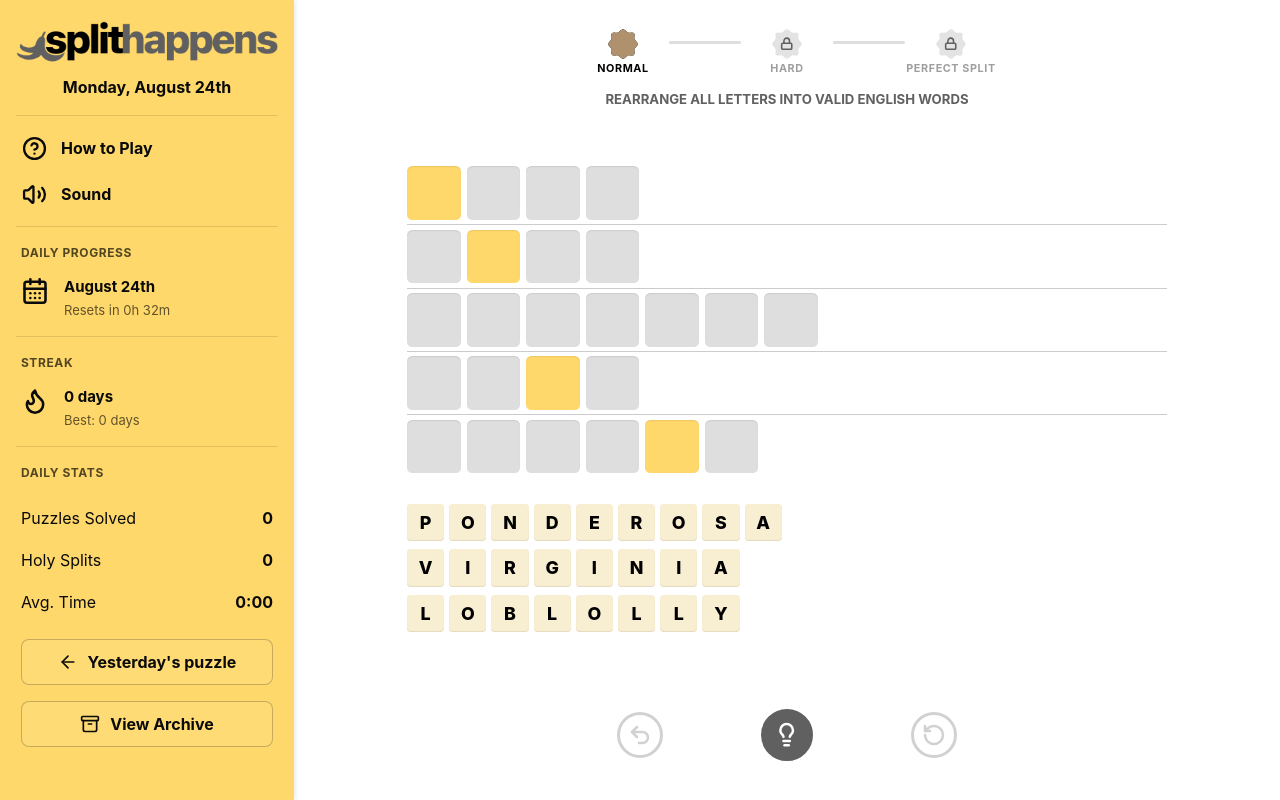
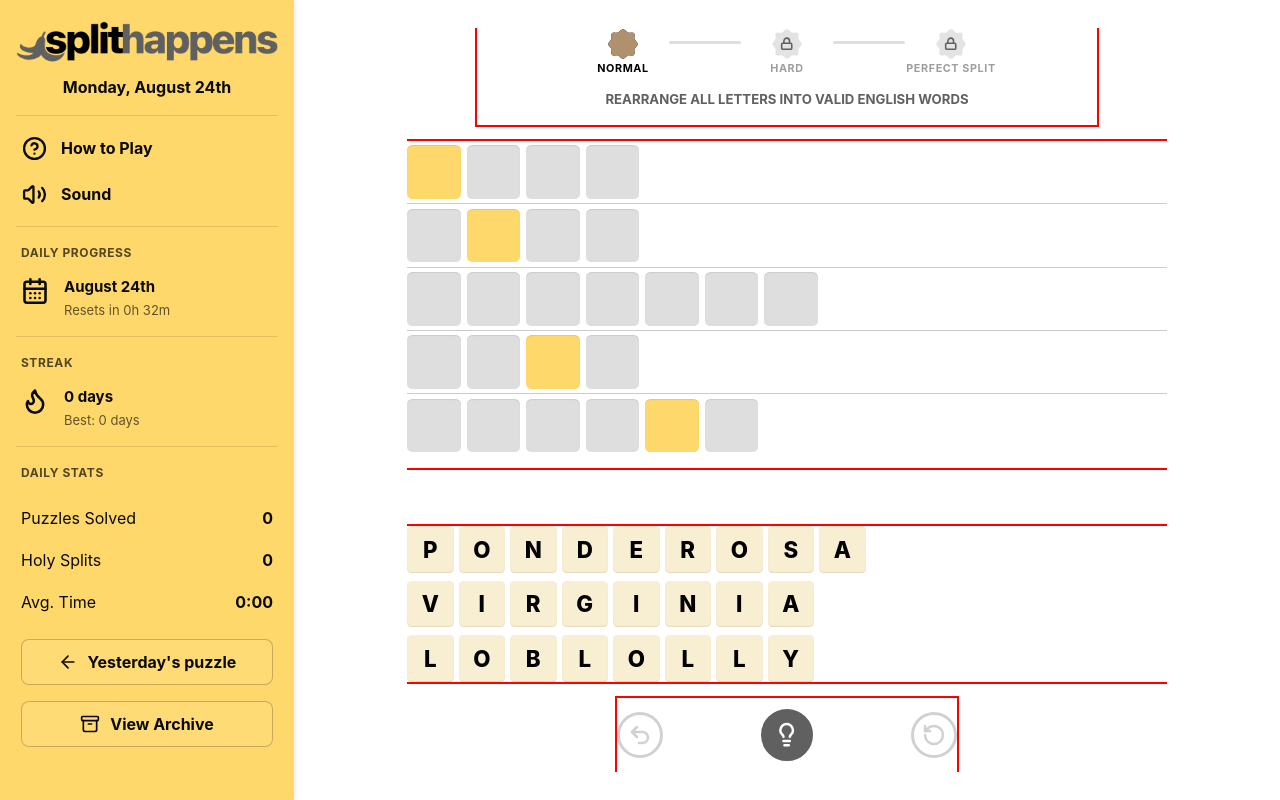
Before and after one commit to UncommonCrawl/SplitHappensWeb, a React (Vite) app: page / in a window 1280 px wide. Built offline with nearby package versions, Linux system fonts and the light colour scheme.

Commit message:
Consistent tile placement

```diff
--- a/src/App.tsx
+++ b/src/App.tsx
@@ -325,7 +325,7 @@ export default function App() {
     "--target-columns": Math.max(...game.targetSlots.map((row) => row.length)),
     "--source-columns": Math.max(...game.sourceSlots.map((row) => row.length)),
     "--target-height-limit": `${36 / game.targetSlots.length}cqh`,
-    "--source-height-limit": `${15 / game.sourceSlots.length}cqh`,
+    "--source-height-limit": `${18.75 / game.sourceSlots.length}cqh`,
   } as CSSProperties;
   return (
     <div className="app-shell">
--- a/src/styles.css
+++ b/src/styles.css
@@ -97,15 +97,15 @@ button { color: inherit; }
   overflow: hidden;
   justify-self: start;
   display: grid;
-  grid-template-rows: minmax(0, 16%) minmax(0, 44%) minmax(0, 24%) minmax(0, 10%);
-  align-content: space-between;
+  grid-template-rows: max-content minmax(0, 44%) minmax(0, 1fr) minmax(0, 10%);
+  row-gap: 2cqh;
   justify-items: center;
   --target-columns: 10;
   --source-columns: 10;
   --target-height-limit: 7cqh;
   --source-height-limit: 6cqh;
   --target-size: min(56px, var(--target-height-limit), calc((100cqw - (var(--target-columns) - 1) * 6px) / var(--target-columns)));
-  --source-size: min(48px, var(--source-height-limit), calc((100cqw - (var(--source-columns) - 1) * 5px) / var(--source-columns)));
+  --source-size: min(60px, var(--source-height-limit), calc((100cqw - (var(--source-columns) - 1) * 5px) / var(--source-columns)));
   --seal-size: min(32px, 5cqh, 10cqw);
   --toolbar-size: min(46px, 7cqh, 16cqw);
   --toolbar-featured-size: min(52px, 8cqh, 18cqw);
@@ -113,6 +113,10 @@ button { color: inherit; }
   --criteria-height: min(104px, 14cqh);
 }
 .criteria { width: min(620px, 100%); height: max-content; min-height: min(var(--criteria-height), 12dvh); display: flex; flex-direction: column; align-items: center; gap: clamp(5px, .8dvh, 10px); }
+.criteria,
+.target-board,
+.source-board,
+.game-toolbar { outline: 2px solid red; }
 .achievement-track { width: min(500px, 100%); display: flex; align-items: center; justify-content: center; }
 .tier-step { min-width: 0; flex: 0 1 132px; display: flex; flex-direction: column; align-items: center; gap: clamp(2px, .35dvh, 5px); text-align: center; color: var(--control); }
 .tier-step strong { font-size: clamp(9px, 1.35dvh, 13px); line-height: 1.1; letter-spacing: .055em; text-transform: uppercase; white-space: nowrap; }
@@ -178,7 +182,7 @@ button { color: inherit; }
 .tile.selected, .tile.drop-hover { outline: 3px solid var(--selection); outline-offset: 0; }
 .tile:focus-visible { outline: 2px solid #000; outline-offset: 3px; }
 .tile.drag-origin .tile-letter { opacity: 0; }
-.source-board { width: 100%; min-width: 0; display: flex; flex-direction: column; align-items: flex-start; gap: clamp(4px, 1dvh, 10px); }
+.source-board { width: 100%; min-width: 0; height: max-content; align-self: end; display: flex; flex-direction: column; align-items: flex-start; gap: clamp(4px, 1dvh, 10px); }
 .source-row { max-width: 100%; display: flex; justify-content: flex-start; gap: 5px; }
 .letter-tile { width: var(--source-size); height: var(--source-size); flex-basis: var(--source-size); font-size: min(28px, calc(var(--source-size) * .48)); background: var(--cream); box-shadow: inset 0 -1px 1px var(--inner-shadow); }
 .letter-tile.drag-origin { background: rgb(248 238 210 / 20%); box-shadow: inset 0 1px 1px var(--inner-shadow); }
```
Also changed, not shown: 1 other file (tests, documents, lock files or other folders).
